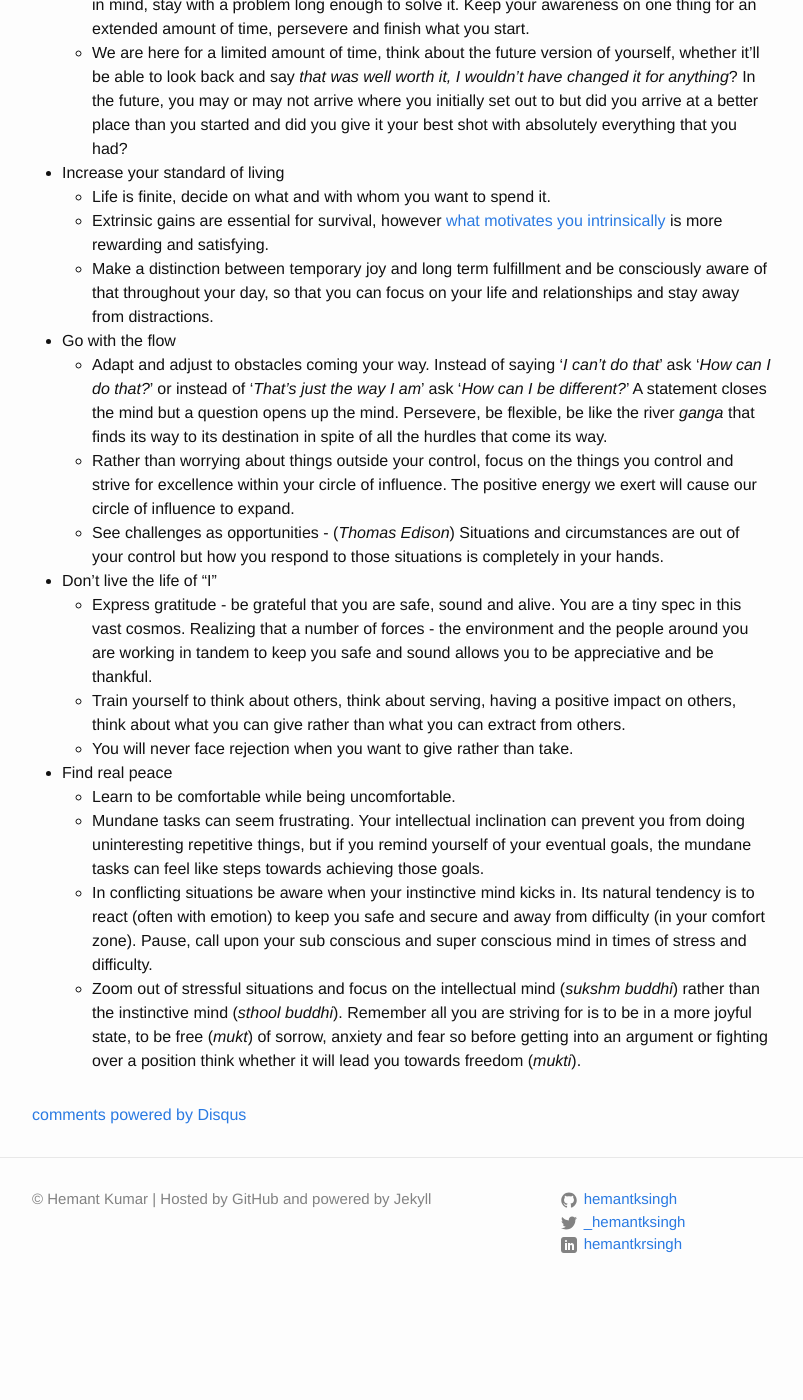
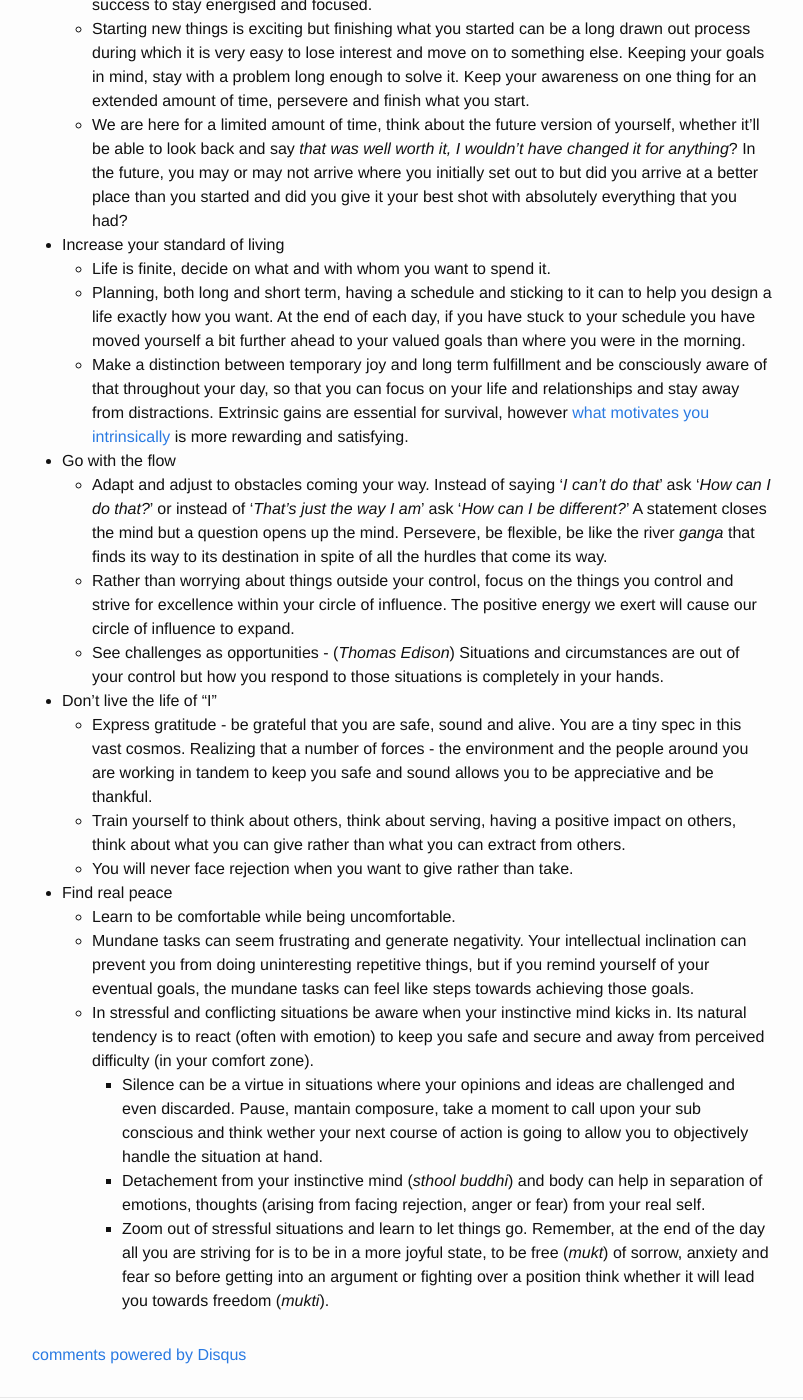
Before and after one commit to hemantksingh/hemantksingh.github.io, a Jekyll site: the page built from _posts/life/2021-02-25-my-morning-routine.markdown, in a window 1280 px wide and 1400 px high, scrolled down 612 px. Shown: the whole window, without its empty margins (238-1041 px from the left). Built offline with Jekyll 4.4.1, drawn with Linux system fonts in a browser that asks for light colours; comment, search, counter and statistics services are not loaded; before the commit the page ends 1928 px from its top, so only the background shows below that; some of the changed text lies outside the part shown.

Commit message:
Update 2021-02-25-my-morning-routine.markdown

```diff
--- a/_posts/life/2021-02-25-my-morning-routine.markdown
+++ b/_posts/life/2021-02-25-my-morning-routine.markdown
@@ -12,15 +12,15 @@
 I've never been a morning person, but over a period of time I have trained myself to start my morning with a routine that helps me setup for the day. Now I must admit, not all my mornings are early but regardless of when I wake up I make it a point to start my day with this routine. The routine consists of guided meditation and reflection where I start off my day by reciting a few *mantras* and then remind myself of some of the teachings of [Guru Gopal Das](https://twitter.com/gaurgopald) and [Dandapani](https://twitter.com/DandapaniLLC) that have resonated with me. I am still a work in progress and in no way claim to have mastered all of their teachings but being reminded of them at the beginning of my day, everyday helps in the training of my mind.
 
 - Life is finite, be the best version of yourself. Know yourself, know your goals, hold yourself accountable to your goals and strive to achieve your true potential.
-  - Train your mind to [form extraordinary habits through repetition](https://www.sciencedaily.com/releases/2019/01/190128105227.htm). Perform small rituals through out the day that constantly remind you of your goals.
-  - Use [positive affirmation](https://positivepsychology.com/daily-affirmations/) - clear choice of concise words, clear visualization and corresponding feeling of success to stay energised and focused.
+  - Train your mind to [form extraordinary habits through repetition](https://www.sciencedaily.com/releases/2019/01/190128105227.htm). When you do something new you use almost your whole brain, particularly the right side. The amount of the brain used gets smaller and smaller with practice. Routinizing things reduces the cognitive and physiological load on your brain. If you routinize good habbits, they become part of your character.
+  - Perform small rituals through out the day that constantly remind you of your goals. Use [positive affirmation](https://positivepsychology.com/daily-affirmations/) - clear choice of concise words, clear visualization and corresponding feeling of success to stay energised and focused.
   - Starting new things is exciting but finishing what you started can be a long drawn out process during which it is very easy to lose interest and move on to something else. Keeping your goals in mind, stay with a problem long enough to solve it. Keep your awareness on one thing for an extended amount of time, persevere and finish what you start.
   - We are here for a limited amount of time, think about the future version of yourself, whether it'll be able to look back and say *that was well worth it, I wouldn't have changed it for anything*? In the future, you may or may not arrive where you initially set out to but did you arrive at a better place than you started and did you give it your best shot with absolutely everything that you had?
 
 - Increase your standard of living
   - Life is finite, decide on what and with whom you want to spend it.
-  - Extrinsic gains are essential for survival, however [what motivates you intrinsically](https://www.healthline.com/health/intrinsic-motivation#extrinsic-motivation) is more rewarding and satisfying.
-  - Make a distinction between temporary joy and long term fulfillment and be consciously aware of that throughout your day, so that you can focus on your life and relationships and stay away from distractions.
+  - Planning, both long and short term, having a schedule and sticking to it can to help you design a life exactly how you want. At the end of each day, if you have stuck to your schedule you have moved yourself a bit further ahead to your valued goals than where you were in the morning.
+  - Make a distinction between temporary joy and long term fulfillment and be consciously aware of that throughout your day, so that you can focus on your life and relationships and stay away from distractions. Extrinsic gains are essential for survival, however [what motivates you intrinsically](https://www.healthline.com/health/intrinsic-motivation#extrinsic-motivation) is more rewarding and satisfying.
 
 - Go with the flow
   - Adapt and adjust to obstacles coming your way. Instead of saying '*I can't do that*' ask '*How can I do that?*' or instead of '*That's just the way I am*' ask '*How can I be  different?*' A statement closes the mind but a question opens up the mind.  Persevere, be flexible, be like the river *ganga* that finds its way to its destination in spite of all the hurdles that come its way.
@@ -34,6 +34,8 @@
 
 - Find real peace
   - Learn to be comfortable while being uncomfortable.
-  - Mundane tasks can seem frustrating. Your intellectual inclination can prevent you from doing uninteresting repetitive things, but if you remind yourself of your eventual goals, the mundane tasks can feel like steps towards achieving those goals.
-  - In conflicting situations be aware when your instinctive mind kicks in. Its natural tendency is to react (often with emotion) to keep you safe and secure and away from difficulty (in your comfort zone). Pause, call upon your sub conscious and super conscious mind in times of stress and difficulty.
-  - Zoom out of stressful situations and focus on the intellectual mind (*sukshm buddhi*) rather than the instinctive mind (*sthool buddhi*). Remember all you are striving for is to be in a more joyful state, to be free (*mukt*) of sorrow, anxiety and fear so before getting into an argument or fighting over a position think whether it will lead you towards freedom (*mukti*).
+  - Mundane tasks can seem frustrating and generate negativity. Your intellectual inclination can prevent you from doing uninteresting repetitive things, but if you remind yourself of your eventual goals, the mundane tasks can feel like steps towards achieving those goals.
+  - In stressful and conflicting situations be aware when your instinctive mind kicks in. Its natural tendency is to react (often with emotion) to keep you safe and secure and away from perceived difficulty (in your comfort zone).
+    - Silence can be a virtue in situations where your opinions and ideas are challenged and even discarded. Pause, mantain composure, take a moment to call upon your sub conscious and think wether your next course of action is going to allow you to objectively handle the situation at hand.
+    - Detachement from your instinctive mind (*sthool buddhi*) and body can help in separation of emotions, thoughts (arising from facing rejection, anger or fear) from your real self.
+    - Zoom out of stressful situations and learn to let things go. Remember, at the end of the day all you are striving for is to be in a more joyful state, to be free (*mukt*) of sorrow, anxiety and fear so before getting into an argument or fighting over a position think whether it will lead you towards freedom (*mukti*).
```
